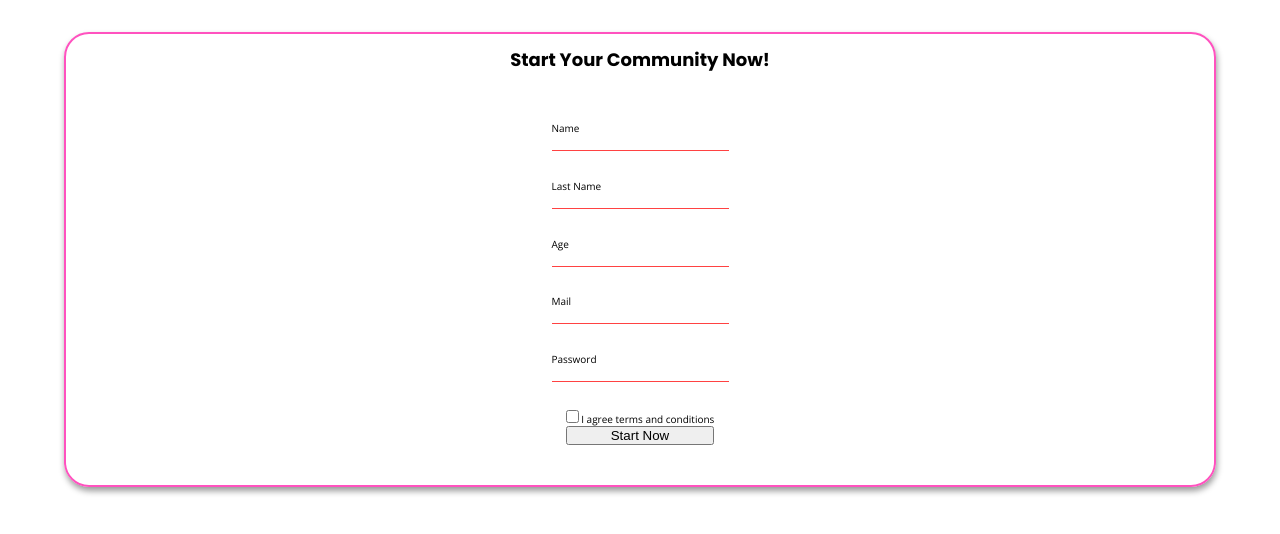
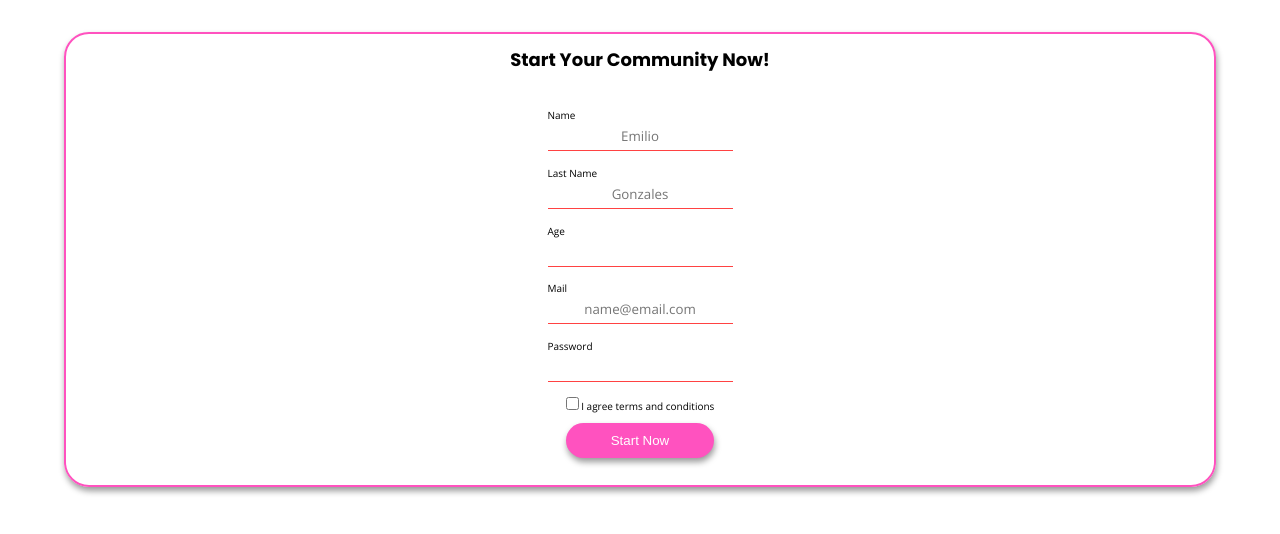
Before and after one commit to efrainhgmx/Huddle-page, a plain HTML site: page signup.html in a window 1280 px wide. Shown: the part 44-578 px from the top of the page. Drawn offline with nearby package versions, Linux system fonts and the light colour scheme.

Commit message:
Tipografia del formulario

```diff
--- a/css/register.css
+++ b/css/register.css
@@ -76,8 +76,14 @@ span {
 }
 
  label input {
+    font-family: 'Open Sans', sans-serif;
     border: none;
     border-bottom: 1px solid var(--light-red);
+    padding: 5px;
+}
+
+input::placeholder {
+    text-align: center;
 }
 
 .check-container {
@@ -85,6 +91,12 @@ span {
     flex-direction: column;
 }
 
-.conditions {
-    display: inline-block;
+#submit {
+    margin-top: 10px;
+    border: none;
+    border-radius: 25px;
+    background-color: var(--pink);
+    color: white;
+    box-shadow: 1px 4px 6px 0 rgba(0, 0, 0, 0.4);
+    height: 35px;
 }
--- a/signup.html
+++ b/signup.html
@@ -19,19 +19,19 @@
             <form action="">
                 <label for="name">
                     <span>Name</span>
-                    <input type="text" name="name" id="name" autocomplete="name" required>
+                    <input type="text" name="name" id="name" placeholder="Emilio" autocomplete="name" required>
                 </label>
                 <label for="last-name">
                     <span>Last Name</span>
-                    <input type="text" name="last-name" id="last-name" required>
+                    <input type="text" name="last-name" id="last-name" placeholder="Gonzales" required>
                 </label>
                 <label for="age">
                     <span>Age</span>
-                    <input type="number" name="age" id="age">
+                    <input type="number" name="age" id="age" max="99">
                 </label>
                 <label for="email">
                     <span>Mail</span>
-                    <input type="email" name="email" id="email" autocomplete="mail" required>
+                    <input type="email" name="email" id="email" placeholder="name@email.com" autocomplete="mail" required>
                 </label>
 
                 <label for="password">
@@ -40,7 +40,7 @@
                 </label>
                 <div class="check-container">
                 <span class="conditions"> <input type="checkbox" required> I agree terms and conditions</span>
-                <input type="button" name="submit" id="submit" value="Start Now">
+                <input type="submit" name="submit" id="submit" value="Start Now">
                 </div>
             </form>
         </section>
```
